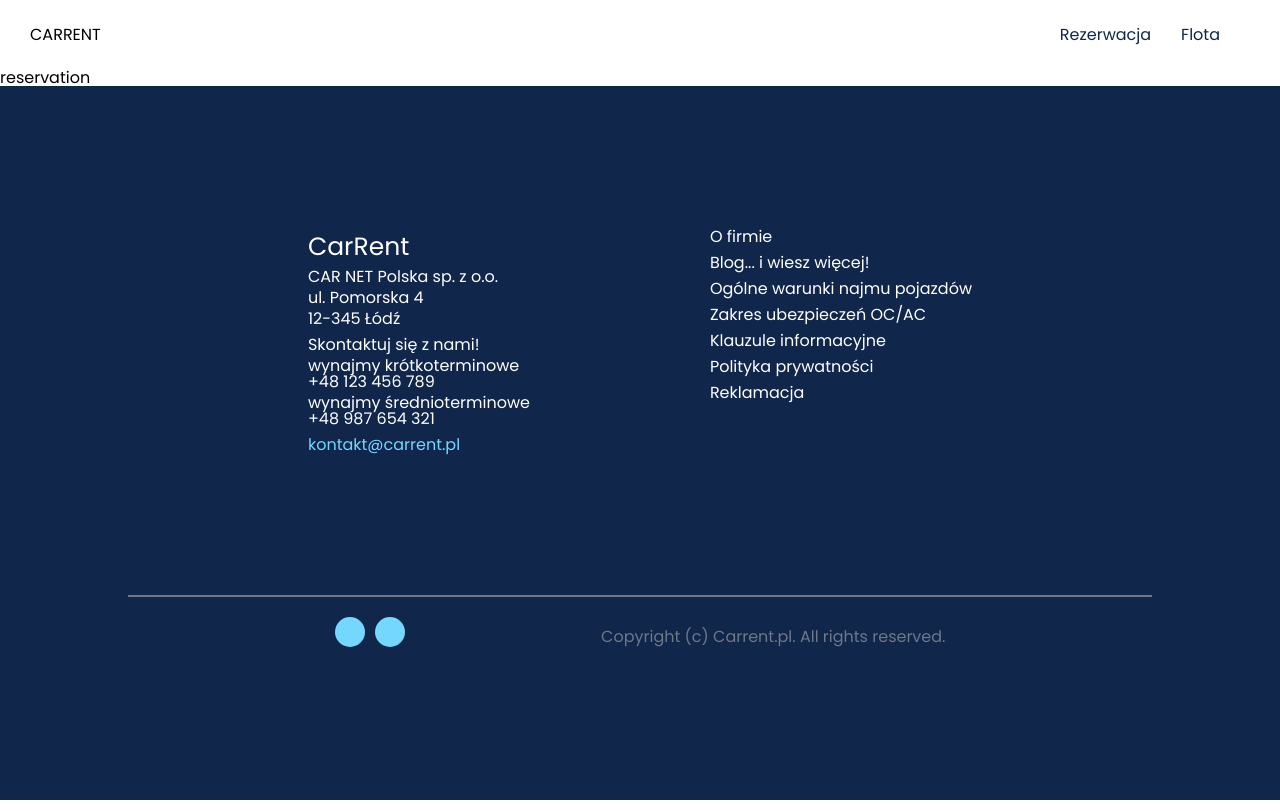
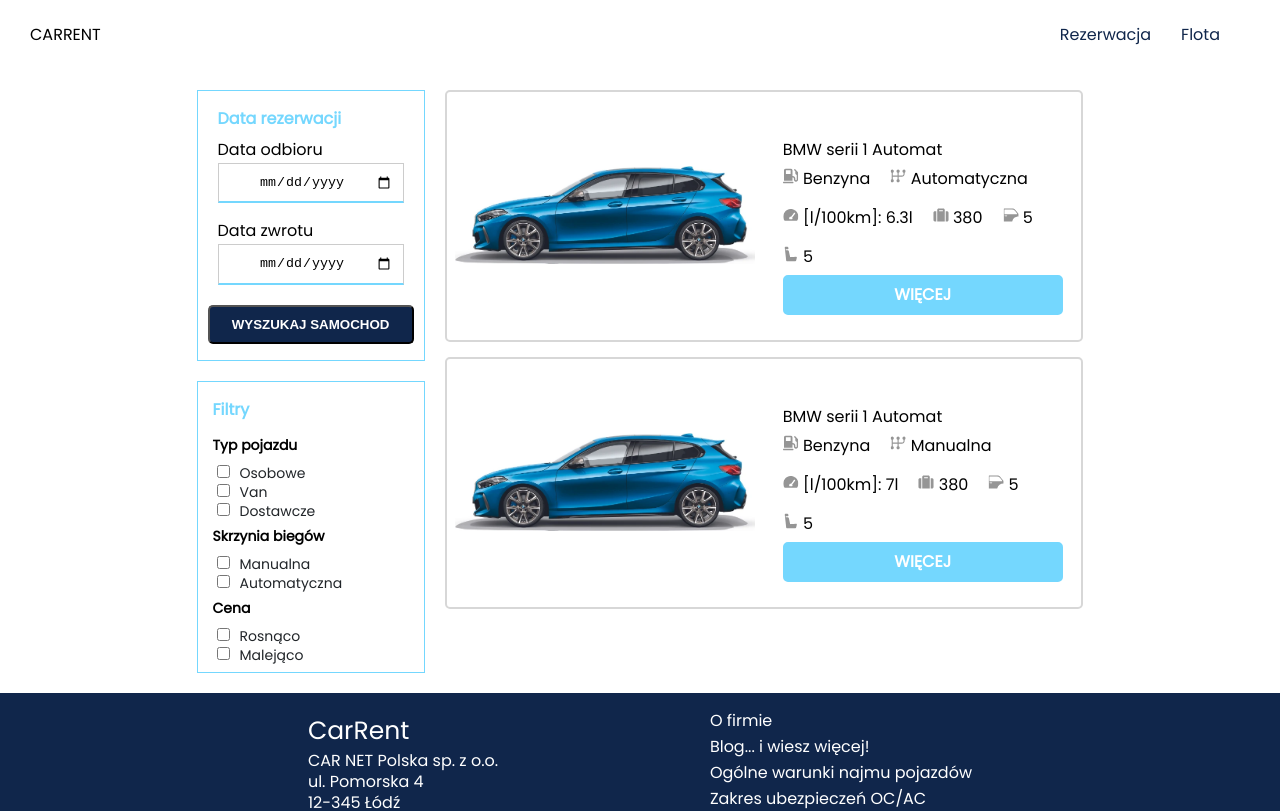
Before and after one commit to theWebCookie/car-rental, a Next.js app: page /reservation in a window 1280 px wide. Shown: the top 811 px of the page. Built offline with nearby package versions, Linux system fonts and the light colour scheme.

Commit message:
feature: add mock views and functionality

```diff
--- a/app/fleet/page.jsx
+++ b/app/fleet/page.jsx
@@ -41,8 +41,6 @@
     { id: 3, src: '/fleet/carVan.svg', alt: 'Van', carType: 'van' },
   ];
 
-  console.log(filteredCars);
-
   return (
     <div className='fleet'>
       <div className='fleet-wrapper'>
--- a/app/reservation/page.jsx
+++ b/app/reservation/page.jsx
@@ -1,3 +1,70 @@
+'use client';
+
+import { useState } from 'react';
+import Car from '../ui/car/car';
+import FilterContainer from '../ui/reservationInputs/filters/FilterContainer';
+import InputContainer from '../ui/reservationInputs/inputs/inputContainer';
+import '../ui/reservation/reservation.css';
+
 export default function Reservation() {
-  return <main>reservation</main>;
+  const [cars, setCars] = useState([
+    {
+      id: 0,
+      src: '/mockBmw.png',
+      title: 'BMW serii 1 Automat',
+      fuel: 'Benzyna',
+      luggage: '380',
+      doors: '5',
+      seats: '5',
+      transmission: 'Automatyczna',
+      fuelUsage: '6.3',
+      carType: 'automat',
+    },
+    {
+      id: 1,
+      src: '/mockBmw.png',
+      title: 'BMW serii 1 Automat',
+      fuel: 'Benzyna',
+      luggage: '380',
+      doors: '5',
+      seats: '5',
+      transmission: 'Manualna',
+      fuelUsage: '7',
+      carType: 'osobowe',
+    },
+  ]);
+  return (
+    <div className='reservation'>
+      <div className='reservation-wrapper'>
+        <div className='reservation-info'>
+          <div className='reservation-inputs'>
+            <span>Data rezerwacji</span>
+            <InputContainer />
+            <button>Wyszukaj samochod</button>
+          </div>
+          <div className='reservation-filters'>
+            <span className='filter-heading'>Filtry</span>
+            <FilterContainer />
+          </div>
+        </div>
+        <div className='reservation-cars'>
+          {cars.map((car) => (
+            <Car
+              id={car.id}
+              key={car.id}
+              src={car.src}
+              title={car.title}
+              fuel={car.fuel}
+              transmission={car.transmission}
+              fuelUsage={car.fuelUsage}
+              luggage={car.luggage}
+              doors={car.doors}
+              seats={car.seats}
+              alt={car.title}
+            />
+          ))}
+        </div>
+      </div>
+    </div>
+  );
 }
--- a/app/ui/car/car.css
+++ b/app/ui/car/car.css
@@ -29,7 +29,7 @@
 }
 
 .car-info-wrapper a {
-  width: 100%;
+  width: calc(100% - 20px);
   text-align: center;
   text-decoration: none;
   background-color: #74d7fe;
--- /dev/null
+++ b/app/ui/dateInput/dateInput.css
@@ -0,0 +1,17 @@
+.input-wrapper {
+  padding: 10px;
+}
+
+.input-wrapper input[type='date'] {
+  width: 100%;
+  border: none;
+  border: 1px solid #cccccc;
+  border-bottom: 2px solid #74d7fe;
+  padding: 10px;
+  margin-top: 5px;
+  text-align: center;
+}
+
+::-webkit-calendar-picker-indicator {
+  color: #74d7fe;
+}
--- /dev/null
+++ b/app/ui/dateInput/dateInput.jsx
@@ -0,0 +1,16 @@
+import React from 'react';
+import './dateInput.css';
+
+export default function DateInput({ inputType, label, value, onChange }) {
+  const handleInputChange = (event) => {
+    const selectedDate = event.target.value;
+    onChange(selectedDate);
+  };
+
+  return (
+    <div className='input-wrapper'>
+      <label htmlFor={inputType}>{label}</label>
+      <input type='date' id={inputType} name={inputType} value={value} onChange={(event) => handleInputChange(event)} />
+    </div>
+  );
+}
--- /dev/null
+++ b/app/ui/filterCheckbox/filterCheckbox.css
@@ -0,0 +1,10 @@
+.checkbox-box label {
+  color: #212529;
+  display: block;
+  font-size: 14px;
+}
+
+.checkbox-box label input {
+  margin-right: 10px;
+  border: 1px solid #74d7fe;
+}
--- /dev/null
+++ b/app/ui/filterCheckbox/filterCheckbox.jsx
@@ -0,0 +1,12 @@
+import './filterCheckbox.css';
+
+export default function FilterCheckbox({ name, value, label }) {
+  return (
+    <div className='checkbox-box'>
+      <label>
+        <input type='checkbox' name={name} value={value} />
+        {label}
+      </label>
+    </div>
+  );
+}
--- /dev/null
+++ b/app/ui/reservation/reservation.css
@@ -0,0 +1,71 @@
+.reservation {
+  max-width: 1400px;
+  margin: 20px auto;
+}
+
+.reservation-wrapper {
+  width: 100%;
+
+  display: flex;
+  justify-content: center;
+  gap: 20px;
+  flex-wrap: wrap;
+}
+
+.reservation-info {
+  display: flex;
+  min-width: 200px;
+  flex-direction: column;
+  justify-content: space-between;
+  width: 25%;
+}
+
+.reservation-cars {
+  min-width: 500px;
+  width: 70%;
+}
+
+.reservation-inputs {
+  margin-bottom: 20px;
+}
+
+.reservation-inputs span {
+  color: #74d7fe;
+  margin: 10px 0px 5px 10px;
+  font-weight: bold;
+}
+
+.reservation-inputs button {
+  color: #fff;
+  border-radius: 5px;
+  padding: 10px;
+  background-color: #10264b;
+  text-transform: uppercase;
+  font-weight: bold;
+  margin-top: 10px;
+}
+
+.reservation-inputs,
+.reservation-filters {
+  display: flex;
+  flex-direction: column;
+  border: 1px solid #74d7fe;
+  height: 50%;
+  padding: 10px;
+}
+
+@media only screen and (max-width: 756px) {
+  .reservation-info {
+    margin: 0 40px;
+    width: 100%;
+  }
+
+  .reservation-cars {
+    min-width: 290px;
+  }
+
+  .reservation-cars .car-image img {
+    width: 250px;
+    height: 82px;
+  }
+}
--- /dev/null
+++ b/app/ui/reservationInputs/filters/filterContainer.css
@@ -0,0 +1,17 @@
+.filters {
+  margin-left: 5px;
+  margin-bottom: 5px;
+}
+
+.filter-heading {
+  color: #74d7fe;
+  font-weight: bold;
+  margin: 10px 0 10px 5px;
+}
+
+.reservation-filters .filter-type {
+  font-weight: bold;
+  font-size: 14px;
+  margin: 10px 0;
+  display: block;
+}
--- /dev/null
+++ b/app/ui/reservationInputs/filters/filterContainer.jsx
@@ -0,0 +1,34 @@
+import React from 'react';
+import FilterCheckbox from '../../filterCheckbox/filterCheckbox';
+import './filterContainer.css';
+
+export default function FilterContainer() {
+  const carTypes = ['Osobowe', 'Van', 'Dostawcze'];
+  const transmissions = ['Manualna', 'Automatyczna'];
+  const priceOrders = ['Rosnąco', 'Malejąco'];
+
+  return (
+    <>
+      <div className='filters'>
+        <div>
+          <span className='filter-type'>Typ pojazdu</span>
+          {carTypes.map((carType, index) => (
+            <FilterCheckbox key={index} name='carType' value={carType} label={carType} />
+          ))}
+        </div>
+        <div>
+          <span className='filter-type'>Skrzynia biegów</span>
+          {transmissions.map((transmission, index) => (
+            <FilterCheckbox key={index} name='transmission' value={transmission} label={transmission} />
+          ))}
+        </div>
+        <div>
+          <span className='filter-type'>Cena</span>
+          {priceOrders.map((priceOrder, index) => (
+            <FilterCheckbox key={index} name='priceOrder' value={priceOrder} label={priceOrder} />
+          ))}
+        </div>
+      </div>
+    </>
+  );
+}
--- /dev/null
+++ b/app/ui/reservationInputs/inputs/inputContainer.jsx
@@ -0,0 +1,49 @@
+'use client';
+import React, { useState } from 'react';
+import DateInput from '../../dateInput/dateInput';
+
+export default function InputContainer() {
+  const [dateRange, setDateRange] = useState({
+    startDate: '',
+    endDate: '',
+  });
+
+  const handleDateChange = (inputType, value) => {
+    try {
+      const selectedDate = new Date(value);
+
+      if (selectedDate < new Date()) {
+        throw new Error('Nie można wybrać przeszłej daty');
+      }
+
+      if (inputType === 'startDate') {
+        if (dateRange.endDate && selectedDate > new Date(dateRange.endDate)) {
+          throw new Error('Data początkowa nie może być po dacie końcowej');
+        }
+
+        setDateRange((prevDateRange) => ({
+          ...prevDateRange,
+          startDate: value,
+        }));
+      } else {
+        if (dateRange.startDate && selectedDate < new Date(dateRange.startDate)) {
+          throw new Error('Data końcowa nie może być przed datą początkową');
+        }
+
+        setDateRange((prevDateRange) => ({
+          ...prevDateRange,
+          endDate: value,
+        }));
+      }
+    } catch (error) {
+      alert(error.message);
+    }
+  };
+
+  return (
+    <div>
+      <DateInput inputType='start-date' label='Data odbioru' value={dateRange.startDate} onChange={(value) => handleDateChange('startDate', value)} />
+      <DateInput inputType='end-date' label='Data zwrotu' value={dateRange.endDate} onChange={(value) => handleDateChange('endDate', value)} />
+    </div>
+  );
+}
```
